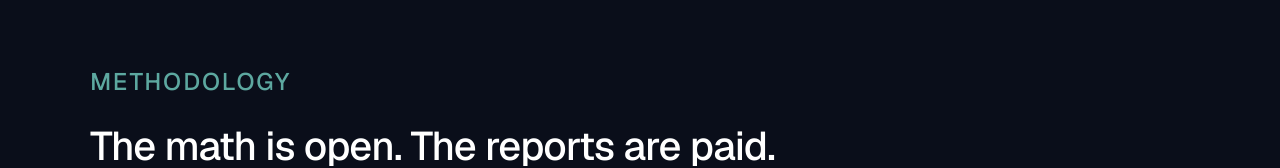
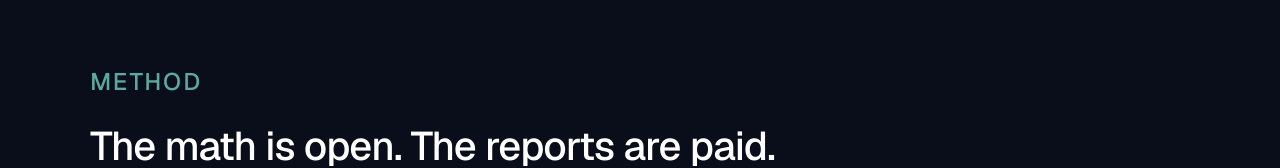
Before and after one commit to defimind-ai/defimind-ui, a Next.js app: page / in a window 1280 px wide. Shown: the part 2118-2286 px from the top of the page. Built offline with nearby package versions, Linux system fonts and the light colour scheme.

Commit message:
Tighten years count in bio, align Method label with nav, wire Calendly

```diff
--- a/src/components/About.tsx
+++ b/src/components/About.tsx
@@ -53,7 +53,7 @@ export function About() {
           </p>
 
           <p>
-            Prior to DeFi, fifteen years as a senior data scientist and applied
+            Prior to DeFi, ten years as a senior data scientist and applied
             mathematician. Senior Data Scientist at{" "}
             <strong className="font-medium text-[var(--color-text-primary)]">
               GE Digital
--- a/src/components/Contact.tsx
+++ b/src/components/Contact.tsx
@@ -40,7 +40,9 @@ export function Contact() {
               timeline, and price before any commitment.
             </p>
             <a
-              href="#"
+              href="https://calendly.com/imoore-defimind"
+              target="_blank"
+              rel="noopener noreferrer"
               className="border-b border-[rgb(93_168_160/0.3)] pb-px text-[0.9375rem] font-medium text-[var(--color-accent)] transition-colors hover:border-[var(--color-accent)]"
             >
               Book a call &rarr;
--- a/src/components/Methodology.tsx
+++ b/src/components/Methodology.tsx
@@ -27,7 +27,7 @@ export function Methodology() {
   return (
     <section id="method" className="px-8 py-28">
       <div className="mx-auto max-w-[1100px]">
-        <SectionEyebrow>Methodology</SectionEyebrow>
+        <SectionEyebrow>Method</SectionEyebrow>
         <SectionTitle>The math is open. The reports are paid.</SectionTitle>
 
         <div className="text-base leading-[1.75] text-[var(--color-text-secondary)]">
```
